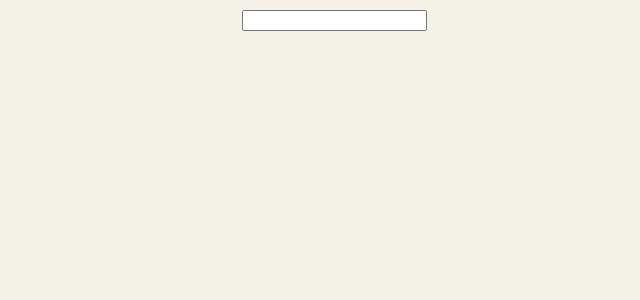
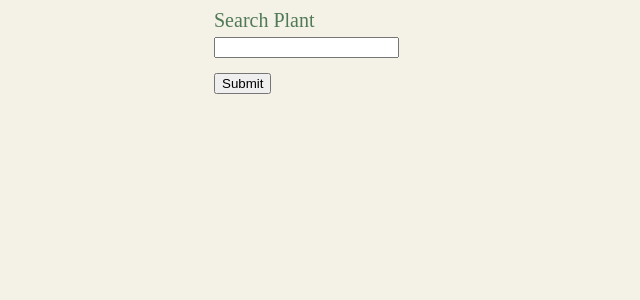
Before and after one commit to info340-au22/plant-parenthood, a React (Create React App) app in the folder my-app/: page / in a window 1280 px wide. Shown: the top 300 px of the page, without its empty margins (306-946 px from the left). Built offline with nearby package versions, Linux system fonts and the light colour scheme.

Commit message:
edited textbox to become form?

```diff
--- a/my-app/src/components/TextBox.js
+++ b/my-app/src/components/TextBox.js
@@ -28,11 +28,18 @@
     // preventSubmit & and changeSelectedPlant
     return (
         <div className="d-flex flex-column plant-container">
-            <input
+            <form>
+                <label>
+                    Search Plant
+                    <input type="text" name="plant" />
+                </label>
+                <input type="submit" value="Submit" />
+            </form>
+            {/* <input
                 type="text"
                 value={props.value}
                 onChange={event => console.log("value changed!")}
-            />
+            /> */}
         </div>
     );
 };
```
